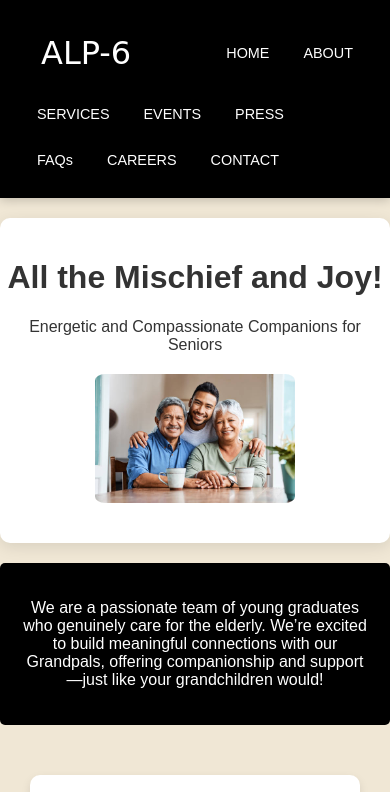
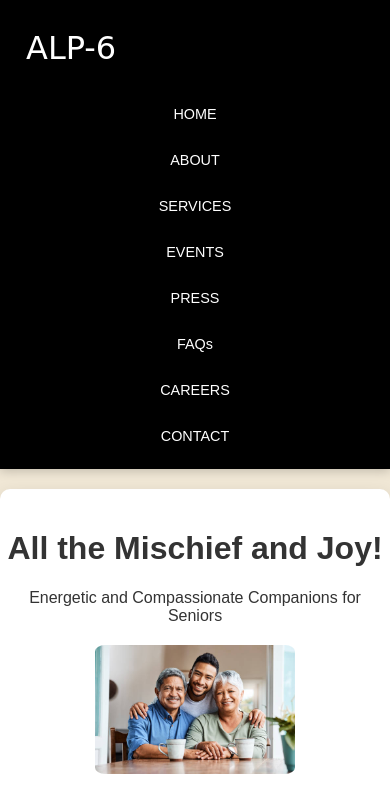
Before and after one commit to Suyash1608/ALP-6, a plain HTML site: page index.html in a window 390 px wide. Shown: the top 792 px of the page. Drawn offline with Linux system fonts and the light colour scheme.

Commit message:
index.html

```diff
--- a/index.html
+++ b/index.html
@@ -220,18 +220,21 @@
 }
 
 @media (max-width: 768px) {
-.navbar {
-        flex-wrap: wrap; /* Allow items to wrap */
+ .navbar {
+        flex-direction: column; /* Stack items vertically */
+        align-items: center; /* Center align */
+        padding: 10px; /* Adjust padding for mobile */
     }
 
     #icon {
         font-size: 2em; /* Larger logo size for mobile */
+        margin-bottom: 10px; /* Space below logo */
     }
 
     .navbar a {
         padding: 10px 12px; /* Adjust padding */
         font-size: 0.9em; /* Slightly smaller font size for mobile */
-        margin: 5px; /* Adjust margin for spacing */
+        margin: 5px 0; /* Adjust margin for spacing */
     }
 
     .footer-grid {
```
